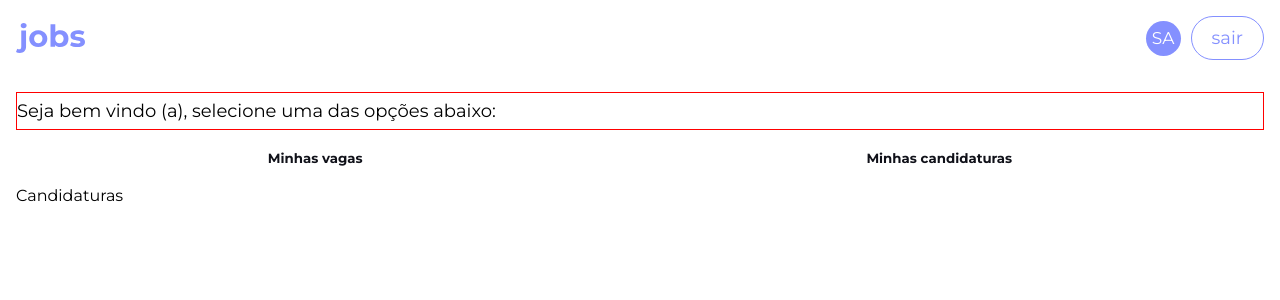
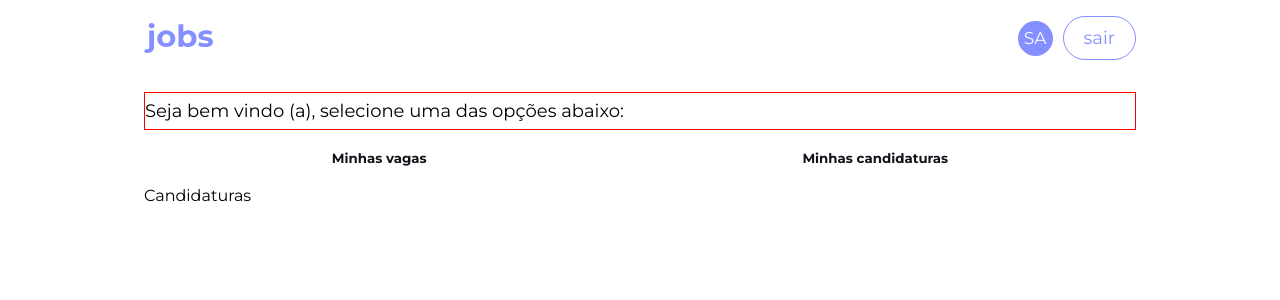
Before and after one commit to Marcelorox/kenzie-job-entrega-template_group4, a React (Vite) app: page /dashboard in a window 1280 px wide. Shown: the top 300 px of the page. Built offline with nearby package versions, Linux system fonts and the light colour scheme; no server answers; sample sign-in values are in the browser's storage.

Commit message:
feat: new page and fix widths

```diff
--- a/src/components/Header/headerPrivate/index.tsx
+++ b/src/components/Header/headerPrivate/index.tsx
@@ -2,7 +2,6 @@ import logo from "../../../assets/img/jobs.svg";
 import { AdminContext } from "../../../context/adminContext";
 import { StyleContainerHeaderPrivate } from "./style";
 import { useContext } from "react";
-import KE from "../../../assets/img/KE.png";
 
 
 
--- a/src/components/Header/headerPrivate/style.ts
+++ b/src/components/Header/headerPrivate/style.ts
@@ -13,6 +13,7 @@ export const StyleContainerHeaderPrivate = styled.div`
         gap: 10px;
         align-items: center;
     }
+
 
     .logo_name{
         background-color: var(--blue);
@@ -41,4 +42,7 @@ export const StyleContainerHeaderPrivate = styled.div`
         font-size:17px;
         font-weight:400;
     }
+    @media (min-width: 700px) {
+        width: 80%;
+    }
 `
--- /dev/null
+++ b/src/components/lists/listCandidate/StyleContainerCandidate.ts
@@ -0,0 +1,6 @@
+import { styled } from "styled-components";
+
+export const StyleContainerCandidate = styled.div`
+
+
+`
--- a/src/pages/adminPage/style.ts
+++ b/src/pages/adminPage/style.ts
@@ -31,4 +31,7 @@ export const StyleContainerAdminPage = styled.div`
           color: var(--blue);
         }
   }
+  @media (min-width: 700px) {
+    width: 80%;
+  }
 `
```
Also changed, not shown: src/components/lists/listCandidate/ListCandidate.tsx (added).
